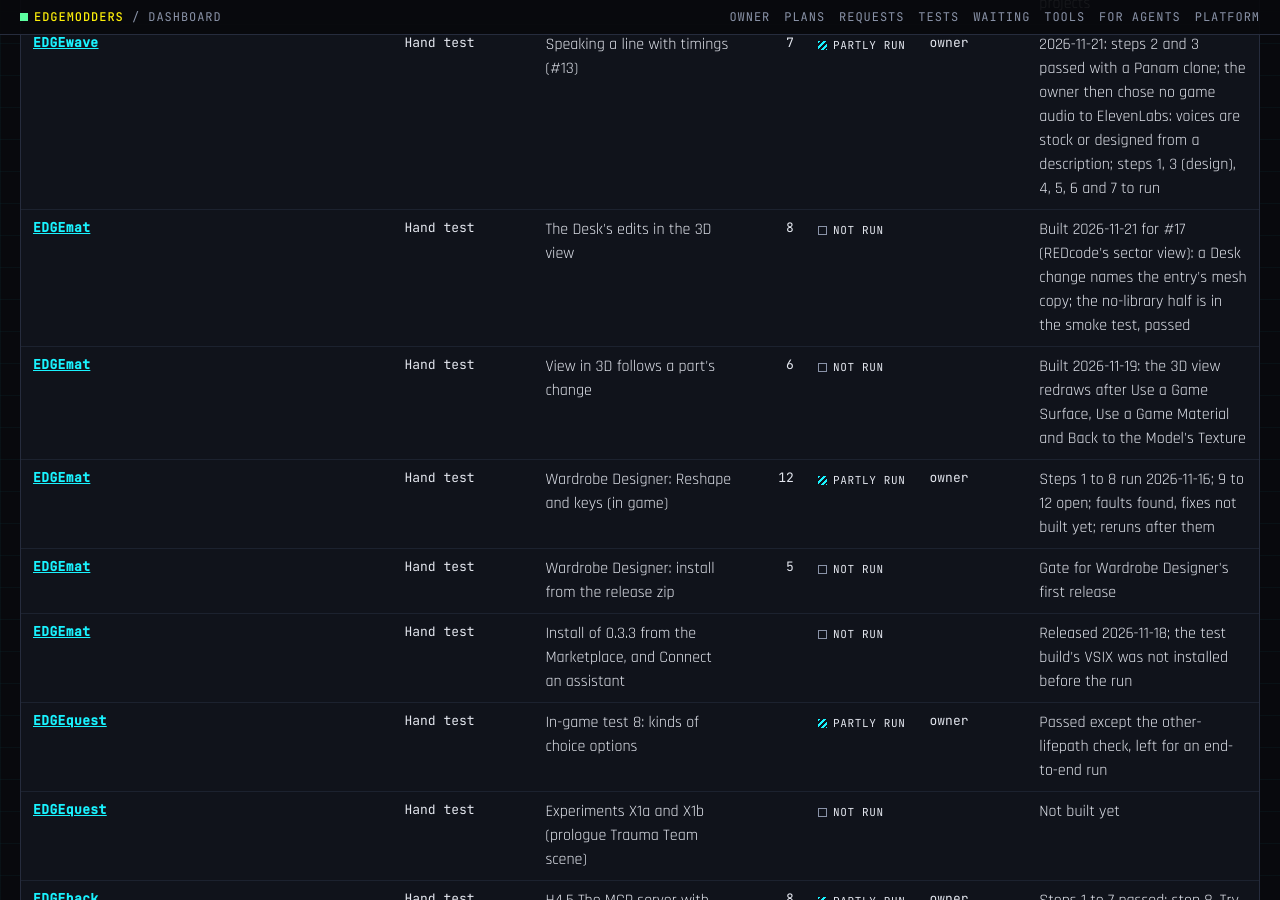
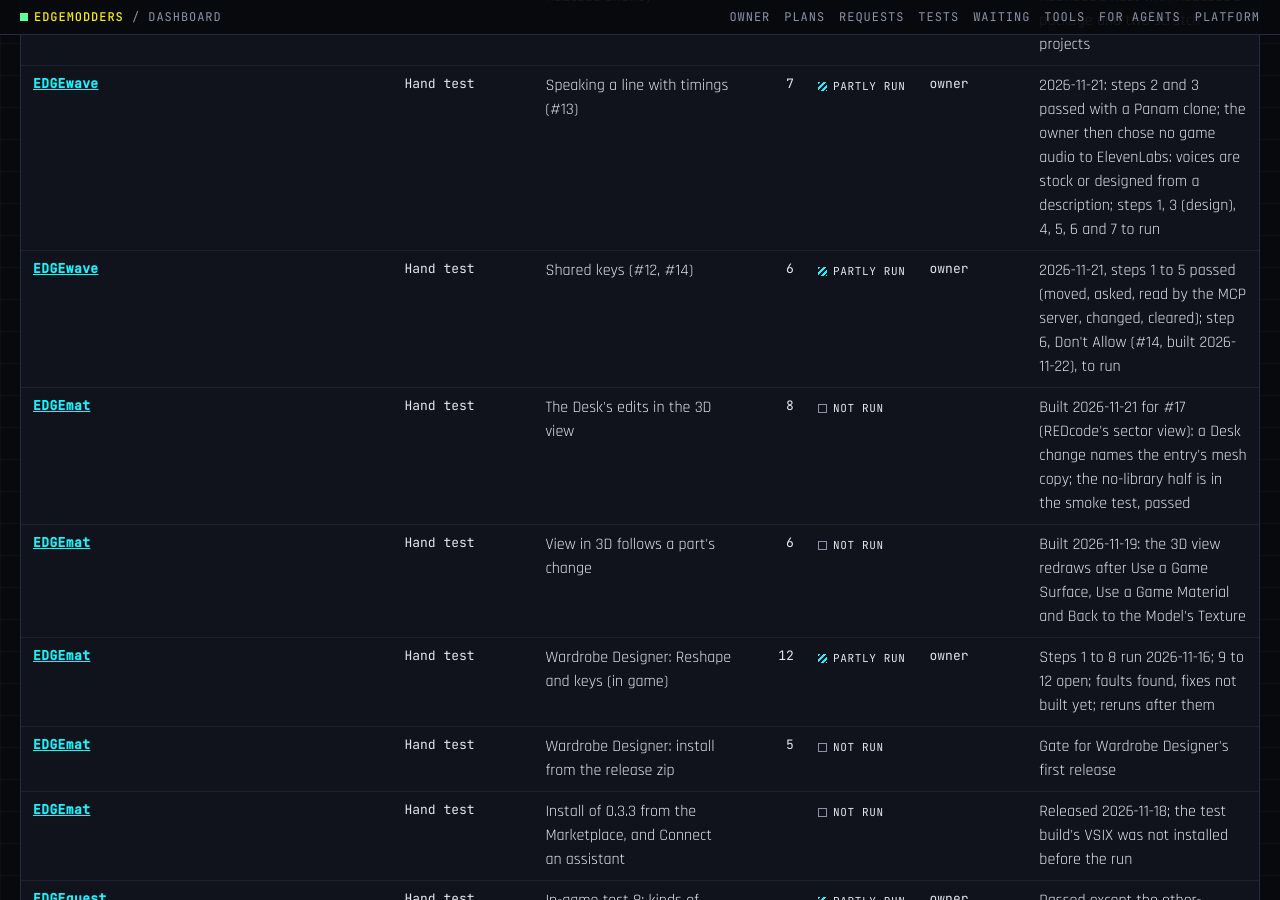
Before and after one commit to Edgemodders/EDGEweb, a Jekyll site: the page docs/dashboard.html, which Jekyll copies as it is, in a window 1280 px wide and 900 px high, scrolled down 12085 px. Built offline with Jekyll 4.4.1, drawn with Linux system fonts in a browser that asks for light colours; some of the changed text lies outside the part shown.

Commit message:
Dashboard: EDGEwave #14 Don't Allow built, Shared keys step 6 to run
Co-Authored-By: Claude Opus 5.5 <noreply@anthropic.com>

```diff
--- a/docs/assets/dashboard/status.js
+++ b/docs/assets/dashboard/status.js
@@ -1902,8 +1902,8 @@ window.EDGE_STATUS = {
      },
      {
       "id": "#12",
-      "title": "Shared keys: the ElevenLabs key from REDcode's key store (its pilot)",
-      "status": "done"
+      "title": "Shared keys: the ElevenLabs key from REDcode's key store (its pilot), and Don't Allow (#14)",
+      "status": "built, tests pending"
      },
      {
       "id": "A4",
@@ -1983,11 +1983,11 @@ window.EDGE_STATUS = {
      "note": "2026-11-21: steps 2 and 3 passed with a Panam clone; the owner then chose no game audio to ElevenLabs: voices are stock or designed from a description; steps 1, 3 (design), 4, 5, 6 and 7 to run"
     },
     {
-     "name": "Shared keys (#12)",
-     "steps": 5,
-     "status": "passed",
-     "ranBy": "owner",
-     "note": "2026-11-21, first round, steps 1 to 5: moved, asked, read by the MCP server, changed, cleared; lifts the hold on REDcode's store releases"
+     "name": "Shared keys (#12, #14)",
+     "steps": 6,
+     "status": "partly run",
+     "ranBy": "owner",
+     "note": "2026-11-21, steps 1 to 5 passed (moved, asked, read by the MCP server, changed, cleared); step 6, Don't Allow (#14, built 2026-11-22), to run"
     }
    ],
    "ownerSpotTests": [],
@@ -2004,6 +2004,7 @@ window.EDGE_STATUS = {
     }
    ],
    "ownerActions": [
+    "Run Shared keys step 6 (Don't Allow, #14), F5 with REDcode main f6c7cbf or later: docs/testing.md, Shared keys",
     "Leave the PC alone about 5 minutes so the EDGEwave session can run its smoke test (Desk and Library, #13)",
     "Say whether to build Add to Project's Pick a game sound to replace… row next",
     "Say whether to file requests: REDcode's Library view buttons for sounds; Reveal in File Explorer wording for EDGEdeck and EDGEmat",
@@ -2013,7 +2014,7 @@ window.EDGE_STATUS = {
     "Voice lines have no route into the game yet (the .wem route)",
     "Desk, Project and Library are on main, not in a release yet"
    ],
-   "checkedBy": "EDGEwave session, 2026-11-21"
+   "checkedBy": "EDGEwave session, 2026-11-22"
   },
   {
    "name": "EDGEmat",
--- a/docs/dashboard.html
+++ b/docs/dashboard.html
@@ -203,7 +203,7 @@ pre.how { background: #05060a; border: 1px solid var(--line); padding: 12px 14px
 </div>
 <div id="tip" role="tooltip"></div>
 
-<script src="assets/dashboard/status.js?v=213"></script>
+<script src="assets/dashboard/status.js?v=214"></script>
 <script>
 (function () {
   var S = window.EDGE_STATUS;
```
